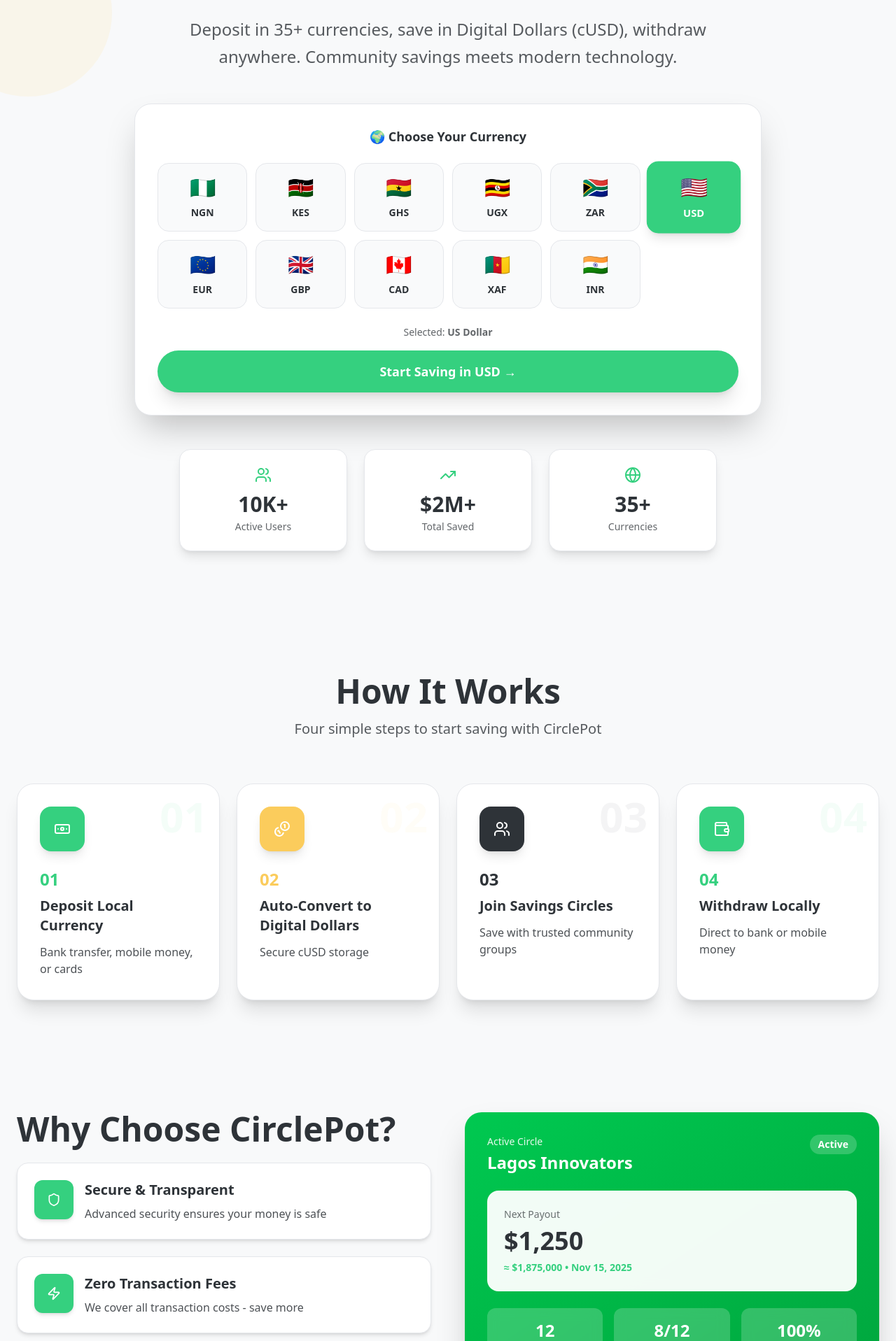
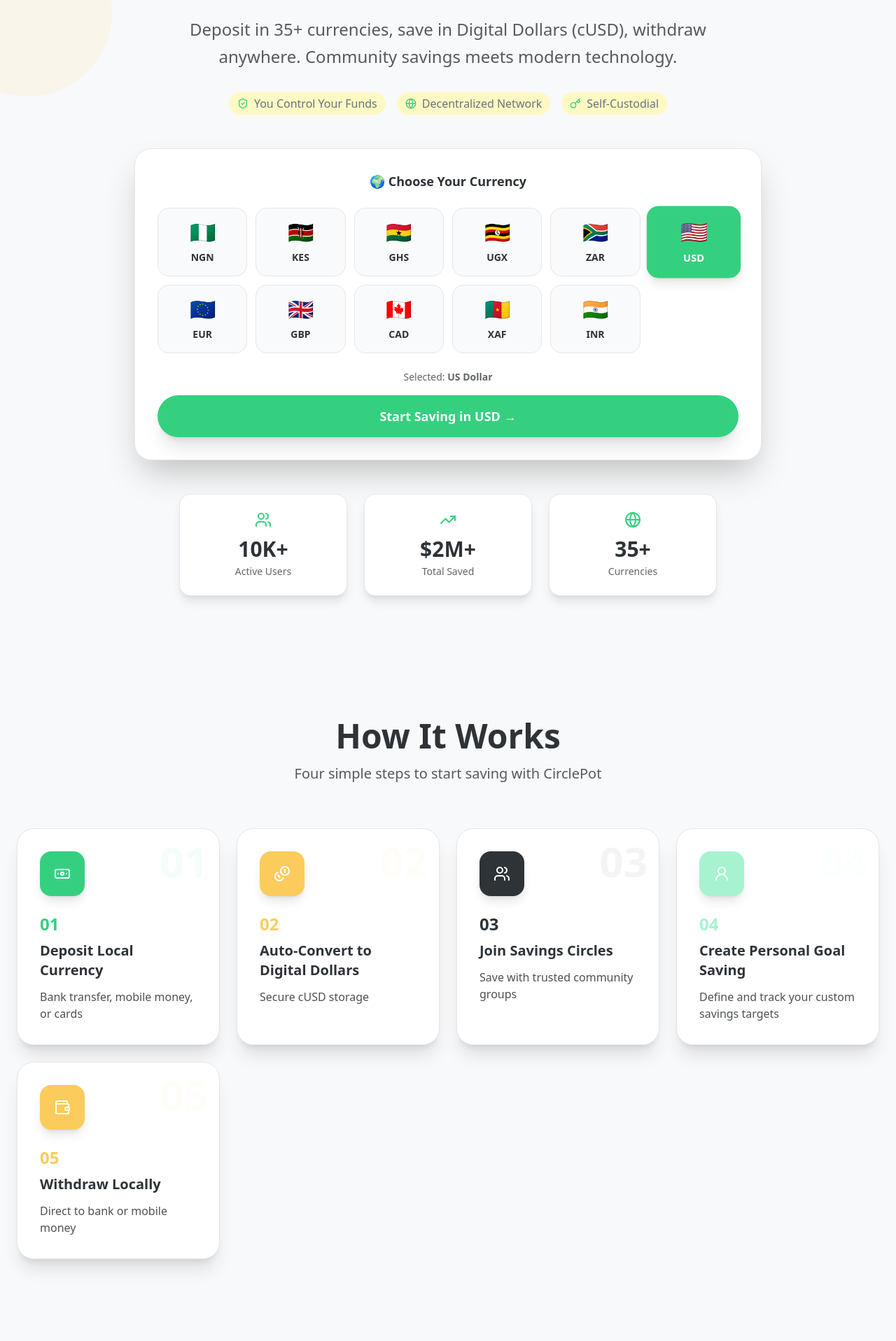
Before and after one commit to DevBigEazi/circlepot-landing-page, a React (Vite) app: page / in a window 1280 px wide. Shown: the part 423-2340 px from the top of the page at 70% size. Built offline with nearby package versions, Linux system fonts and the light colour scheme.

Commit message:
style: Added decentralized messaging

```diff
--- a/src/components/FeaturesShowcase.tsx
+++ b/src/components/FeaturesShowcase.tsx
@@ -11,8 +11,8 @@
 export const FeaturesShowcase: React.FC<FeaturesShowcaseProps> = ({ colors, currentCurrency }) => {
   const features = [
     { icon: Shield, title: 'Secure & Transparent', desc: 'Advanced security ensures your money is safe' },
-    { icon: Zap, title: 'Zero Transaction Fees', desc: 'We cover all transaction costs - save more' },
-    { icon: Globe, title: 'Global Access', desc: 'Save in Digital Dollars (cUSD), spend in local currency' },
+    { icon: Zap, title: 'Blockchain Account Abstraction', desc: 'We cover all transaction gas costs - save more' },
+    { icon: Globe, title: 'Global Access', desc: 'Save in Digital Stablecoins (cUSD), spend in local currency' },
     { icon: Users, title: 'Community Driven', desc: 'Join trusted circles with trust scores' }
   ];
 
--- a/src/components/HeroSection.tsx
+++ b/src/components/HeroSection.tsx
@@ -1,7 +1,7 @@
-import React from 'react';
-import { Zap, Users, TrendingUp, Globe } from 'lucide-react';
-import type { ThemeColors, Currency } from '../types';
-import { currencies } from '../data/constants';
+import React from "react";
+import { Zap, Users, TrendingUp, Globe, ShieldCheck, Key } from "lucide-react";
+import type { ThemeColors, Currency } from "../types";
+import { currencies } from "../data/constants";
 
 interface HeroSectionProps {
   colors: ThemeColors;
@@ -14,40 +14,88 @@
   colors,
   selectedCurrency,
   setSelectedCurrency,
-  currentCurrency
+  currentCurrency,
 }) => {
   return (
     <section className="relative overflow-hidden">
       <div className="absolute inset-0 overflow-hidden">
-        <div className="absolute -top-40 -right-40 w-80 h-80 rounded-full opacity-10" style={{ backgroundColor: colors.primary }}></div>
-        <div className="absolute top-60 -left-20 w-60 h-60 rounded-full opacity-10" style={{ backgroundColor: colors.secondary }}></div>
+        <div
+          className="absolute -top-40 -right-40 w-80 h-80 rounded-full opacity-10"
+          style={{ backgroundColor: colors.primary }}
+        ></div>
+        <div
+          className="absolute top-60 -left-20 w-60 h-60 rounded-full opacity-10"
+          style={{ backgroundColor: colors.secondary }}
+        ></div>
       </div>
 
       <div className="max-w-7xl mx-auto px-4 sm:px-6 lg:px-8 py-16 lg:py-24 relative">
         <div className="text-center mb-12 animate-fadeIn">
-          <div className="inline-flex items-center gap-2 px-5 py-2 rounded-full mb-6 border-2 animate-slideUp" style={{ backgroundColor: 'rgba(53, 208, 127, 0.1)', borderColor: colors.primary }}>
+          <div
+            className="inline-flex items-center gap-2 px-5 py-2 rounded-full mb-6 border-2 animate-slideUp"
+            style={{
+              backgroundColor: "rgba(53, 208, 127, 0.1)",
+              borderColor: colors.primary,
+            }}
+          >
             <Zap size={18} style={{ color: colors.primary }} />
-            <span className="font-semibold text-sm" style={{ color: colors.primary }}>
+            <span
+              className="font-semibold text-sm"
+              style={{ color: colors.primary }}
+            >
               Secure Digital Savings • Web3 Products With Web2 UX
             </span>
           </div>
 
-          <h1 className="text-4xl sm:text-5xl lg:text-7xl font-extrabold mb-4 sm:mb-6 leading-tight animate-slideUp delay-100" style={{ color: colors.text }}>
+          <h1
+            className="text-4xl sm:text-5xl lg:text-7xl font-extrabold mb-4 sm:mb-6 leading-tight animate-slideUp delay-100"
+            style={{ color: colors.text }}
+          >
             Save Globally,
             <br />
             <span style={{ color: colors.primary }}>Spend Locally</span>
           </h1>
 
-          <p className="text-lg sm:text-xl lg:text-2xl mb-6 sm:mb-8 max-w-3xl mx-auto leading-relaxed animate-slideUp delay-200 px-2 sm:px-0" style={{ color: colors.text, opacity: 0.8 }}>
-            Deposit in 35+ currencies, save in Digital Dollars (cUSD), withdraw anywhere.
-            Community savings meets modern technology.
+          <p
+            className="text-lg sm:text-xl lg:text-2xl mb-6 sm:mb-8 max-w-3xl mx-auto leading-relaxed animate-slideUp delay-200 px-2 sm:px-0"
+            style={{ color: colors.text, opacity: 0.8 }}
+          >
+            Deposit in 35+ currencies, save in Digital Dollars (cUSD), withdraw
+            anywhere. Community savings meets modern technology.
           </p>
+
+          {/* decentralized messaging */}
+          <div className="animate-slideUp delay-300 max-w-2xl mx-auto">
+            <div className="flex flex-wrap justify-center gap-4 text-sm sm:text-base">
+              <div className="flex items-center gap-2 px-3 py-1 rounded-full" style={{backgroundColor: colors.warningBg}}>
+                <ShieldCheck size={16} style={{ color: colors.primary }} />
+                <span style={{color: colors.textLight}}>You Control Your Funds</span>
+              </div>
+              <div className="flex items-center gap-2 px-3 py-1 rounded-full" style={{backgroundColor: colors.warningBg}}>
+                <Globe size={16} style={{ color: colors.primary }} />
+                <span style={{color: colors.textLight}}>Decentralized Network</span>
+              </div>
+              <div className="flex items-center gap-2 px-3 py-1 rounded-full" style={{background: colors.warningBg}}>
+                <Key size={16} style={{ color: colors.primary }} />
+                <span style={{color: colors.textLight}}>Self-Custodial</span>
+              </div>
+            </div>
+          </div>
         </div>
 
         {/* Currency Selector */}
         <div className="max-w-4xl mx-auto mb-12 animate-scaleIn delay-300 px-2 sm:px-0">
-          <div className="rounded-3xl shadow-2xl p-4 sm:p-6 md:p-8 border" style={{ backgroundColor: colors.surface, borderColor: colors.border }}>
-            <label className="block text-center text-base sm:text-lg font-bold mb-4 sm:mb-6" style={{ color: colors.text }}>
+          <div
+            className="rounded-3xl shadow-2xl p-4 sm:p-6 md:p-8 border"
+            style={{
+              backgroundColor: colors.surface,
+              borderColor: colors.border,
+            }}
+          >
+            <label
+              className="block text-center text-base sm:text-lg font-bold mb-4 sm:mb-6"
+              style={{ color: colors.text }}
+            >
               🌍 Choose Your Currency
             </label>
             <div className="grid grid-cols-3 xs:grid-cols-4 sm:grid-cols-6 gap-2 sm:gap-3 mb-4 sm:mb-6">
@@ -56,12 +104,19 @@
                   key={code}
                   onClick={() => setSelectedCurrency(code)}
                   className={`flex flex-col items-center gap-1 sm:gap-2 p-2 sm:p-3 md:p-4 rounded-xl sm:rounded-2xl font-bold transition-all duration-300 text-xs sm:text-sm ${
-                    selectedCurrency === code ? 'shadow-lg scale-105' : 'hover:scale-105'
+                    selectedCurrency === code
+                      ? "shadow-lg scale-105"
+                      : "hover:scale-105"
                   }`}
                   style={{
-                    backgroundColor: selectedCurrency === code ? colors.primary : colors.infoBg,
-                    color: selectedCurrency === code ? 'white' : colors.text,
-                    border: `1px solid ${selectedCurrency === code ? colors.primary : colors.border}`
+                    backgroundColor:
+                      selectedCurrency === code
+                        ? colors.primary
+                        : colors.infoBg,
+                    color: selectedCurrency === code ? "white" : colors.text,
+                    border: `1px solid ${
+                      selectedCurrency === code ? colors.primary : colors.border
+                    }`,
                   }}
                 >
                   <span className="text-2xl sm:text-3xl">{currency.flag}</span>
@@ -70,8 +125,14 @@
               ))}
             </div>
             <div className="text-center">
-              <p className="text-xs sm:text-sm mb-3 sm:mb-4 font-medium" style={{ color: colors.text, opacity: 0.75 }}>
-                Selected: <strong style={{ color: colors.text }}>{currentCurrency.name}</strong>
+              <p
+                className="text-xs sm:text-sm mb-3 sm:mb-4 font-medium"
+                style={{ color: colors.text, opacity: 0.75 }}
+              >
+                Selected:{" "}
+                <strong style={{ color: colors.text }}>
+                  {currentCurrency.name}
+                </strong>
               </p>
               <button
                 className="w-full px-4 sm:px-8 py-3 sm:py-4 rounded-full font-bold text-white shadow-xl hover:shadow-2xl transition-all duration-300 hover:scale-105 text-base sm:text-lg whitespace-nowrap"
@@ -86,14 +147,35 @@
         {/* Stats Grid */}
         <div className="grid grid-cols-3 gap-3 sm:gap-6 max-w-3xl mx-auto animate-slideUp delay-400 px-2 sm:px-0">
           {[
-            { value: '10K+', label: 'Active Users', icon: Users },
-            { value: '$2M+', label: 'Total Saved', icon: TrendingUp },
-            { value: '35+', label: 'Currencies', icon: Globe }
+            { value: "10K+", label: "Active Users", icon: Users },
+            { value: "$2M+", label: "Total Saved", icon: TrendingUp },
+            { value: "35+", label: "Currencies", icon: Globe },
           ].map((stat, idx) => (
-            <div key={idx} className="rounded-xl sm:rounded-2xl p-3 sm:p-4 md:p-6 text-center shadow-lg border hover:scale-105 hover:shadow-xl transition-all duration-300" style={{ backgroundColor: colors.surface, borderColor: colors.border }}>
-              <stat.icon className="mx-auto mb-1 sm:mb-3" size={24} style={{ color: colors.primary }} />
-              <div className="text-xl sm:text-2xl md:text-3xl font-bold mb-1" style={{ color: colors.text }}>{stat.value}</div>
-              <div className="text-xs sm:text-sm font-medium" style={{ color: colors.text, opacity: 0.75 }}>{stat.label}</div>
+            <div
+              key={idx}
+              className="rounded-xl sm:rounded-2xl p-3 sm:p-4 md:p-6 text-center shadow-lg border hover:scale-105 hover:shadow-xl transition-all duration-300"
+              style={{
+                backgroundColor: colors.surface,
+                borderColor: colors.border,
+              }}
+            >
+              <stat.icon
+                className="mx-auto mb-1 sm:mb-3"
+                size={24}
+                style={{ color: colors.primary }}
+              />
+              <div
+                className="text-xl sm:text-2xl md:text-3xl font-bold mb-1"
+                style={{ color: colors.text }}
+              >
+                {stat.value}
+              </div>
+              <div
+                className="text-xs sm:text-sm font-medium"
+                style={{ color: colors.text, opacity: 0.75 }}
+              >
+                {stat.label}
+              </div>
             </div>
           ))}
         </div>
--- a/src/components/HowItWorks.tsx
+++ b/src/components/HowItWorks.tsx
@@ -1,5 +1,5 @@
 import React from 'react';
-import { Banknote, Coins, Users, Wallet } from 'lucide-react';
+import { Banknote, Coins, User2, Users, Wallet } from 'lucide-react';
 import type { ThemeColors } from '../types';
 
 interface HowItWorksProps {
@@ -31,10 +31,17 @@
     },
     {
       step: "04",
+      title: "Create Personal Goal Saving",
+      description: "Define and track your custom savings targets",
+      icon: User2,
+      color: colors.successBorder
+    },
+    {
+      step: "05",
       title: "Withdraw Locally",
       description: "Direct to bank or mobile money",
       icon: Wallet,
-      color: colors.primary
+      color: colors.secondary
     }
   ];
 
```
